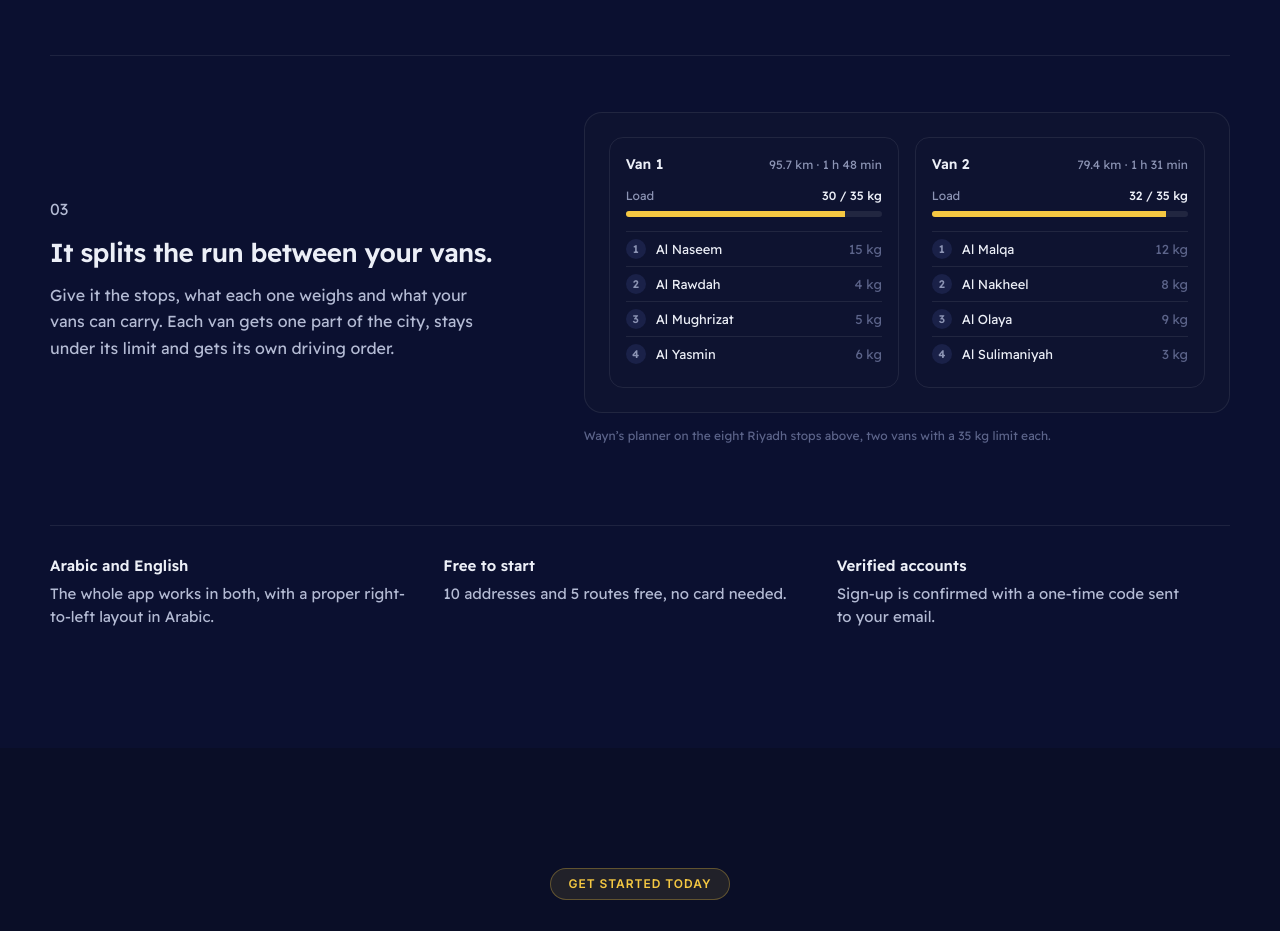
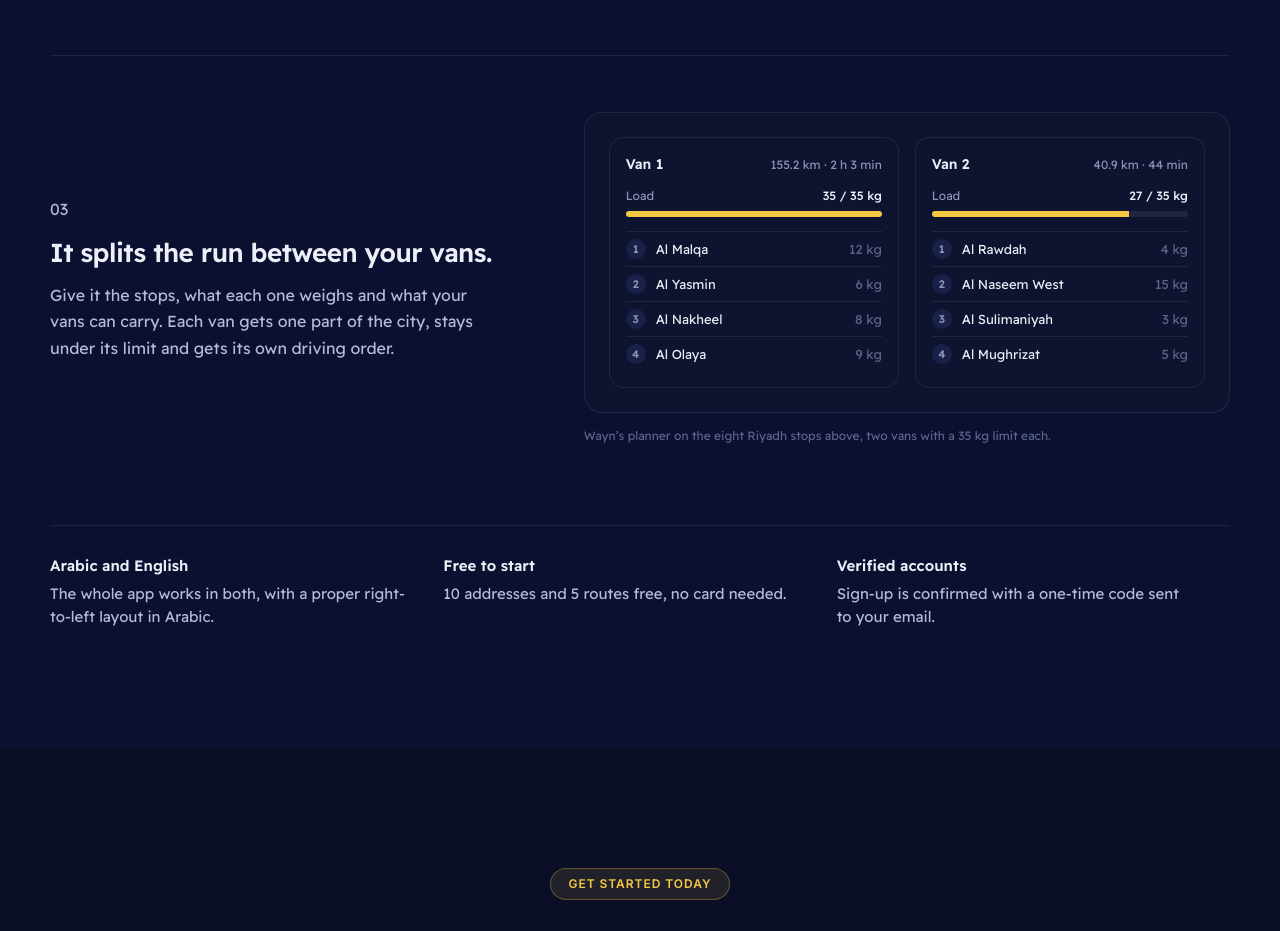
Before and after one commit to hammad2914/wayn, a React (Vite) app: page / in a window 1280 px wide. Shown: the part 2900-3831 px from the top of the page. Built offline with nearby package versions, Linux system fonts and the light colour scheme; no server answers.

Commit message:
fix(features): re-run the van split now that districts geocode properly
The earlier split was measured while five of the eight district stops fell
back to the city centre.

```diff
--- a/src/components/landing/Features.tsx
+++ b/src/components/landing/Features.tsx
@@ -2,8 +2,8 @@ import React from 'react';
 import { useLanguage } from '../../contexts/LanguageContext';
 import './features.css';
 
-// Results below are real engine output from 27 Oct 2026 (the same runs as the hero).
-// The van split is optimize() on the hero's eight Riyadh stops, two vans with 35 kg limits.
+// Results below are real engine output (the same runs as the hero). The van split is
+// optimize-route on 28 Oct 2026 for eight Riyadh districts, two vans with 35 kg limits.
 const RESULTS = [
   { en: 'Al Nakheel Mall', ar: 'النخيل مول', prec: 'place', conf: 90 },
   { en: 'Al Olaya Street, building 7720', ar: 'شارع العليا، مبنى 7720', prec: 'street', conf: 88 },
@@ -11,15 +11,18 @@ const RESULTS = [
 ] as const;
 
 const VANS = [
-  { id: 1, km: 95.7, min: 108, load: 30, stops: [['Al Naseem', 'النسيم', 15], ['Al Rawdah', 'الروضة', 4], ['Al Mughrizat', 'المغرزات', 5], ['Al Yasmin', 'الياسمين', 6]] },
-  { id: 2, km: 79.4, min: 91, load: 32, stops: [['Al Malqa', 'الملقا', 12], ['Al Nakheel', 'النخيل', 8], ['Al Olaya', 'العليا', 9], ['Al Sulimaniyah', 'السليمانية', 3]] },
+  { id: 1, km: 155.2, min: 123, load: 35, stops: [['Al Malqa', 'الملقا', 12], ['Al Yasmin', 'الياسمين', 6], ['Al Nakheel', 'النخيل', 8], ['Al Olaya', 'العليا', 9]] },
+  { id: 2, km: 40.9, min: 44, load: 27, stops: [['Al Rawdah', 'الروضة', 4], ['Al Naseem West', 'النسيم الغربي', 15], ['Al Sulimaniyah', 'السليمانية', 3], ['Al Mughrizat', 'المغرزات', 5]] },
 ] as const;
 const CAPACITY = 35;
 
 export const Features: React.FC = () => {
   const { t, lang } = useLanguage();
   const ar = lang === 'ar';
-  const hm = (min: number) => (ar ? `${Math.floor(min / 60)} س ${min % 60} د` : `${Math.floor(min / 60)} h ${min % 60} min`);
+  const hm = (min: number) => {
+    const h = Math.floor(min / 60), m = min % 60;
+    return ar ? (h ? `${h} س ${m} د` : `${m} د`) : (h ? `${h} h ${m} min` : `${m} min`);
+  };
 
   return (
     <section id="features" className="wf">
```
